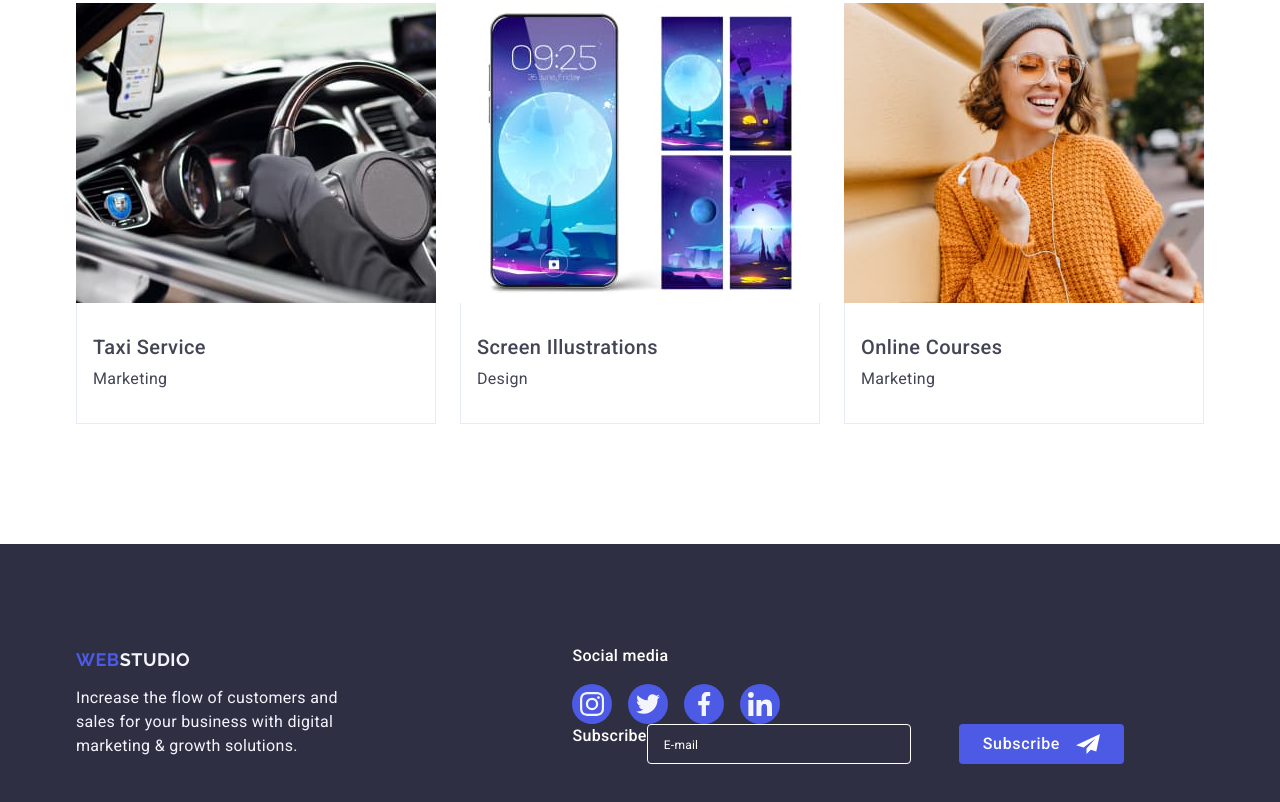
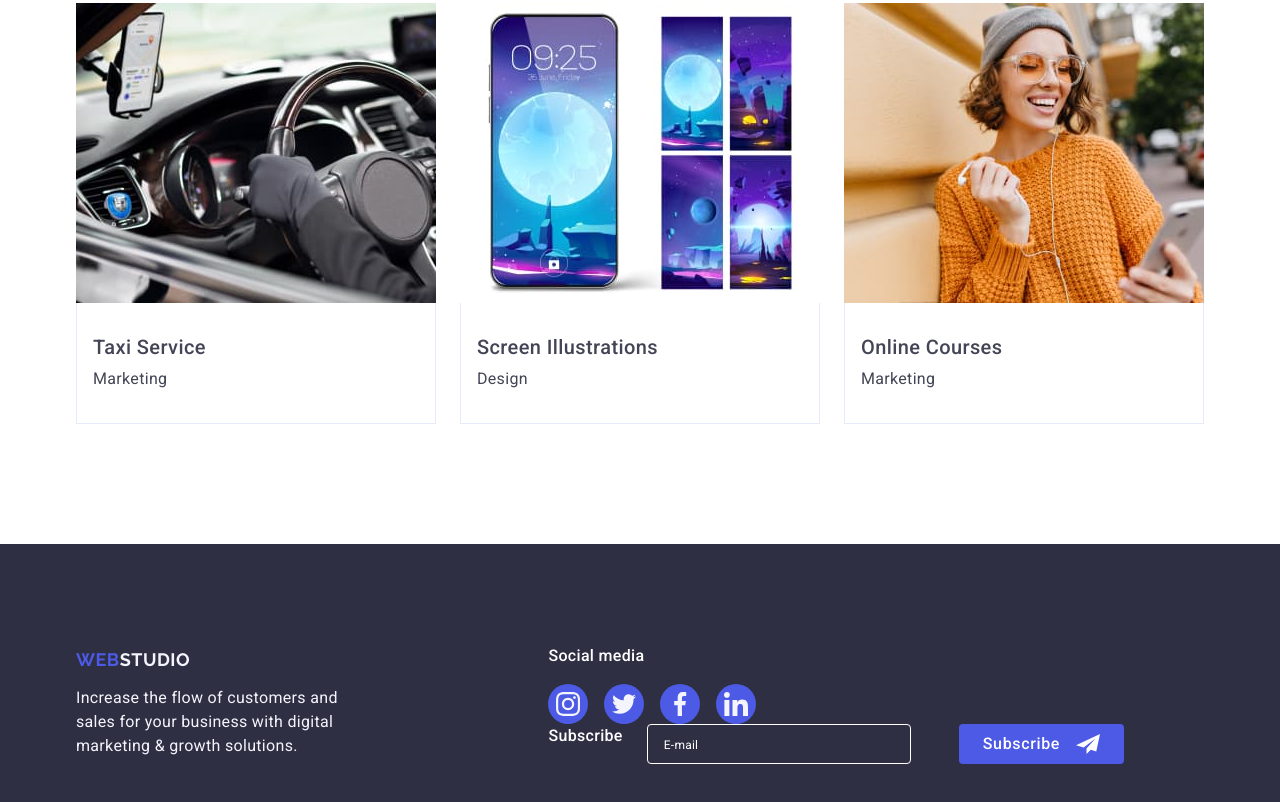
Before and after one commit to veronika-musiienko/goit-markup-hw-05, a plain HTML site: page index.html in a window 1280 px wide. Shown: the part 2642-3444 px from the top of the page. Drawn offline with nearby package versions, Linux system fonts and the light colour scheme.

Commit message:
changes index.html styles.css

```diff
--- a/css/styles.css
+++ b/css/styles.css
@@ -560,6 +560,7 @@ list-style: none;
 
   }
   .footer-sub-text {
+    display: block;
     font-family: 'Roboto', sans-serif;
     font-weight: 500;
     font-size: 16px;
--- a/index.html
+++ b/index.html
@@ -325,7 +325,6 @@
             </ul>
             </div>
         </section>
-        </section>
     </main>
 
     <footer class="footer">
@@ -370,9 +369,9 @@
             <div class="footer-sub">
                 <p class="footer-sub-text">Subscribe</p>
                 <form class="footer-form">
-                    <label aria-label="footer-email" class="footer-field">
+                    <label aria-label="footer-email" class="footer-field"></label>
                         <input type="email" name="footer-email" id="" placeholder="E-mail" class="footer-input">
-                    </label>
+
 
                     <button type="submit" class="footer-btn">Subscribe
                         <svg class="footer-sending-icon" width="24" height="24">
```
